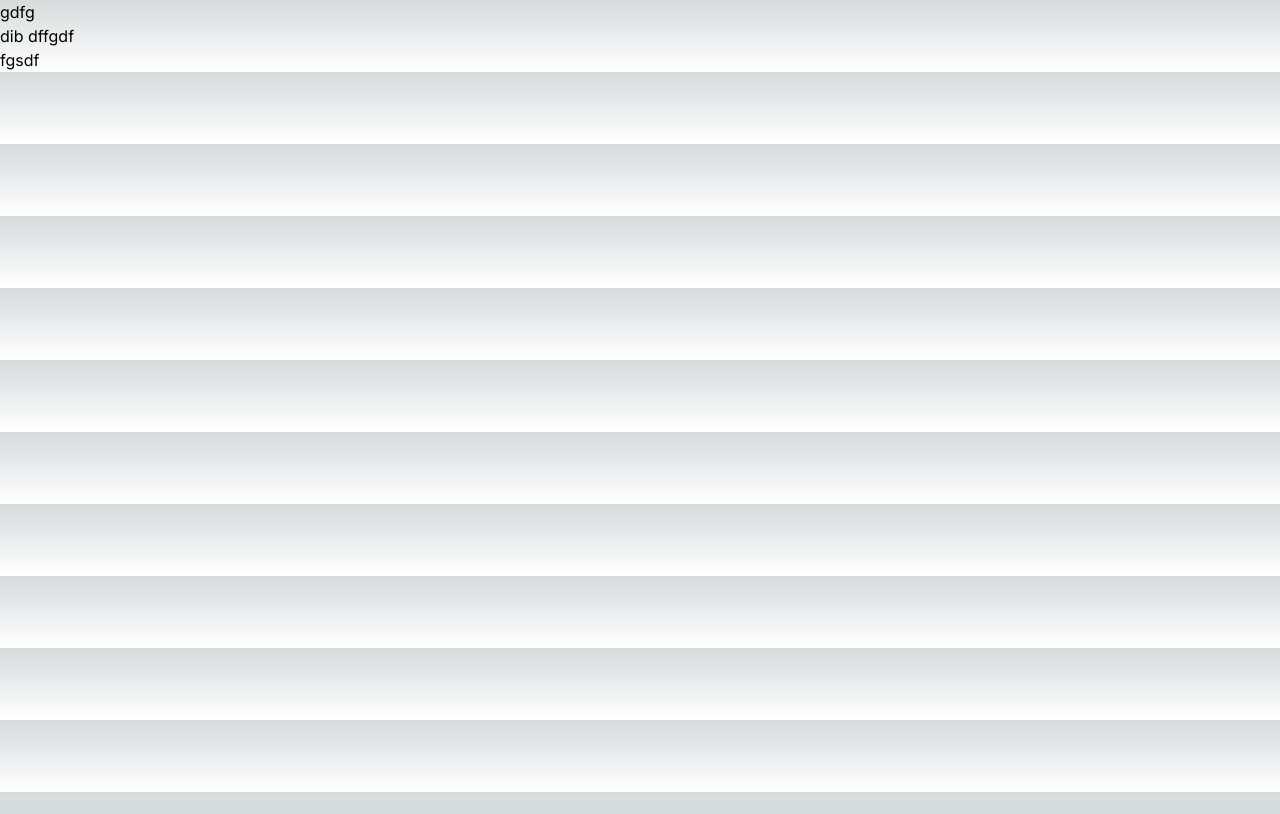
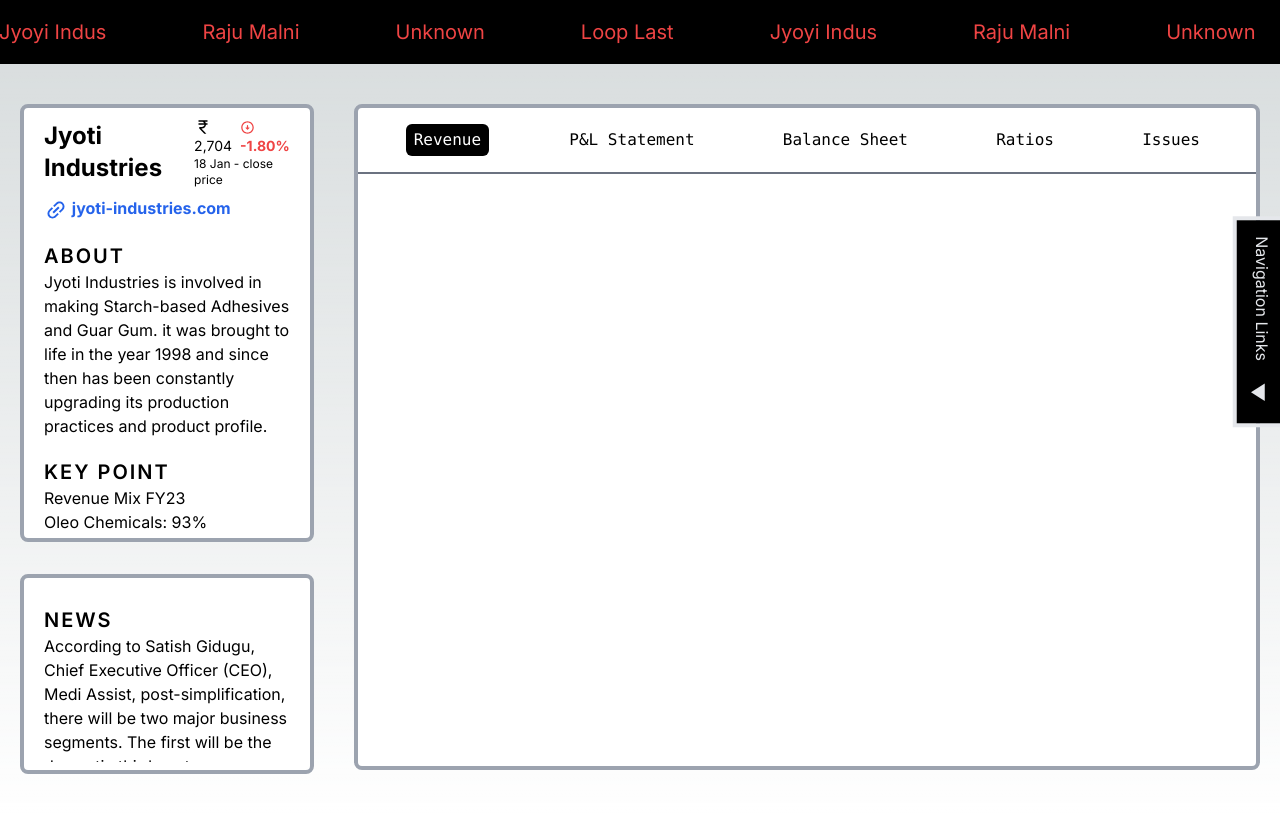
Before and after one commit to 07jhashubham/ipo, a Next.js app: page /jyoti in a window 1280 px wide. Built offline with nearby package versions, Linux system fonts and the light colour scheme.

Commit message:
ipo page desing

```diff
--- a/app/MobileNav.tsx
+++ b/app/MobileNav.tsx
@@ -13,7 +13,7 @@ export default function MobileNav() {
   }
 
   return (
-    <div className="w-full fixed bottom-0 left-0 z-10 flex flex-row justify-between px-4 text-sm">
+    <div className="w-full fixed pt-1 bg-white bottom-0 left-0 z-10 flex flex-row justify-between  px-4 text-sm">
       <Link href={"/"} passHref>
         <div
           className={`flex flex-col items-center ${
--- /dev/null
+++ b/app/jyoti/Content.tsx
@@ -0,0 +1,48 @@
+"use client";;
+import { useState } from "react";
+export default function Content() {
+  const [deskNa, setDeskNa] = useState("1");
+  function handleNv(post: number) {
+    setDeskNa(post.toString());
+  }
+  console.log(deskNa);
+  return (
+    <div className="">
+      <div className=" border-b-2 border-gray-500">
+        <div className="w-full px-12 py-4 flex flex-row justify-between">
+          <div
+            onClick={() => handleNv(1)}
+            className=" font-mono px-2 py-1 rounded-md bg-black text-white duration-300"
+          >
+            Revenue
+          </div>
+          <div
+            onClick={() => handleNv(2)}
+            className="font-mono px-2 py-1 rounded-md hover:bg-black hover:text-white duration-300"
+          >
+            P&L Statement
+          </div>
+          <div
+            onClick={() => handleNv(3)}
+            className="font-mono px-2 py-1 rounded-md hover:bg-black hover:text-white duration-300"
+          >
+            Balance Sheet
+          </div>
+          <div
+            onClick={() => handleNv(4)}
+            className="font-mono px-2 py-1 rounded-md hover:bg-black hover:text-white duration-300"
+          >
+            Ratios
+          </div>
+          <div
+            onClick={() => handleNv(5)}
+            className="font-mono px-2 py-1 rounded-md hover:bg-black hover:text-white duration-300"
+          >
+            Issues
+          </div>
+        </div>
+      </div>
+      <div className={``}></div>
+    </div>
+  );
+}
--- /dev/null
+++ b/app/jyoti/MainBottom.tsx
@@ -0,0 +1,17 @@
+import { dividerClasses } from "@mui/material";
+
+export default function MainBottom() {
+  return (
+    <div className=" my-2  mx-5 md:max-w-80 h-44 overflow-hidden">
+      <div className="mt-5 text-xl font-semibold tracking-widest uppercase">
+        News
+      </div>
+      <p>
+        According to Satish Gidugu, Chief Executive Officer (CEO), Medi Assist,
+        post-simplification, there will be two major business segments. The
+        first will be the domestic third-party administrator (TPA) business, led
+        by Medi Assist TPA.
+      </p>
+    </div>
+  );
+}
--- /dev/null
+++ b/app/jyoti/MainRight.tsx
@@ -0,0 +1,43 @@
+import ArrowCircleDownRoundedIcon from "@mui/icons-material/ArrowCircleDownRounded";
+import Link from "next/link";
+import InsertLinkIcon from "@mui/icons-material/InsertLink";
+import CurrencyRupeeIcon from "@mui/icons-material/CurrencyRupee";
+export default function MainRight() {
+  return (
+    <div className=" my-2  mx-5 md:max-w-80 max-h-[384px] md:max-h-[414px] overflow-hidden">
+      <div className="flex mb-2 flex-row items-center justify-between md:space-x-8">
+        <h1 className=" text-2xl font-bold ">Jyoti Industries</h1>
+        <div className="flex flex-col">
+          <div className="flex flex-row space-x-2">
+            <div className="text-sm">
+              <CurrencyRupeeIcon style={{ fontSize: 18 }} /> 2,704
+            </div>
+            <div className=" text-sm text-red-500 font-bold items-center">
+              <ArrowCircleDownRoundedIcon style={{ fontSize: 15 }} />
+              -1.80%
+            </div>
+          </div>
+          <div className=" text-xs text-wrap ">18 Jan - close price</div>
+        </div>
+      </div>
+      <Link
+        href={"https://jyoti-industries.com/"}
+        className=" text-blue-600 font-bold"
+      >
+        <InsertLinkIcon style={{ rotate: "-45deg" }} /> jyoti-industries.com
+      </Link>
+      <div className="mt-5 text-xl font-semibold tracking-widest">ABOUT</div>
+      <p>
+        Jyoti Industries is involved in making Starch-based Adhesives and Guar
+        Gum. it was brought to life in the year 1998 and since then has been
+        constantly upgrading its production practices and product profile.
+      </p>
+      <div className="mt-5 text-xl font-semibold tracking-widest uppercase">
+        Key point
+      </div>
+      <p>
+        Revenue Mix FY23 <br /> Oleo Chemicals: 93% <br /> Nutraceutical: 7%
+      </p>
+    </div>
+  );
+}
--- /dev/null
+++ b/app/jyoti/Revenue.tsx
@@ -0,0 +1,9 @@
+export default function Revenue() {
+  return (
+    <div>
+      <div className="mt-5 text-xl text-left font-semibold tracking-widest uppercase">
+        Revenue
+      </div>
+    </div>
+  );
+}
--- a/app/jyoti/layout.tsx
+++ b/app/jyoti/layout.tsx
@@ -1,3 +1,46 @@
+"use client";
+import Marquee from "react-fast-marquee";
+import MobileNav from "../MobileNav";
+import DeskNav from "../DeskNav";
+import { Roboto_Mono, Oswald } from "next/font/google";
+import { useState, useEffect } from "react";
+import Link from "next/link";
+
+const oswald = Oswald({ weight: "700", style: "normal", subsets: ["latin"] });
 export default function Layout({ children }: { children: React.ReactNode }) {
-  return <div>{children}</div>;
+  const [textClor, setTextColor] = useState("text-red-500");
+  useEffect(() => {
+    let interval3 = setInterval(() => {
+      setTextColor((x) => {
+        return x === "text-red-500" ? "text-green-500" : "text-red-500";
+      });
+    }, 500);
+    return () => {
+      clearInterval(interval3);
+    };
+  }, []);
+  return (
+    <div className=" ">
+      <Marquee
+        speed={60}
+        autoFill
+        pauseOnHover
+        className={`w-full justify-between items-center flex bg-black h-16 ${textClor} sticky`}
+      >
+        <div
+          className={` md:space-x-24 space-x-8 flex flex-row text-xl mr-8 md:mr-24 ${oswald}`}
+        >
+          <Link href={"/jyoti"}>Jyoyi Indus</Link>
+          <div className=" ">Raju Malni</div>
+          <div>Unknown</div>
+          <div className=" ">Loop Last</div>
+        </div>
+      </Marquee>
+      <DeskNav />
+      <div className=" mt-10">{children}</div>
+      <div className="md:hidden w-full h-16">
+        <MobileNav />
+      </div>
+    </div>
+  );
 }
--- a/app/jyoti/page.tsx
+++ b/app/jyoti/page.tsx
@@ -1,4 +1,8 @@
 import { Metadata } from "next";
+import MainRight from "./MainRight";
+import MainBottom from "./MainBottom";
+import Content from "./Content";
+import Revenue from "./Revenue";
 
 export const metadata: Metadata = {
   title: "Jyoti",
@@ -7,10 +11,23 @@ export const metadata: Metadata = {
 
 export default function Page() {
   return (
-    <div>
-      <div>gdfg</div>
-      dib dffgdf
-      <div>fgsdf</div>
+    <div className="flex flex-col md:flex-row space-y-8 md:space-y-0">
+      <div className="flex flex-col space-y-8 md:mb-10">
+        <div className=" mx-3 md:mx-5 border-4 bg-white border-gray-400 rounded-lg">
+          <MainRight />
+        </div>
+        <div className=" mx-3 md:mx-5 border-4 bg-white border-gray-400 rounded-lg">
+          <MainBottom />
+        </div>
+      </div>
+      <div className=" mx-3 md:mx-5 border-4 hidden md:block bg-white md:w-full border-gray-400  md:max-h-[666px] rounded-lg">
+        <Content />
+      </div>
+      <div className=" mx-3 md:mx-5 border-4 md:hidden bg-white md:w-full border-gray-400  md:max-h-[666px] rounded-lg">
+        <div className=" my-2  mx-5 overflow-hidden">
+          <Revenue />
+        </div>
+      </div>
     </div>
   );
 }
```
